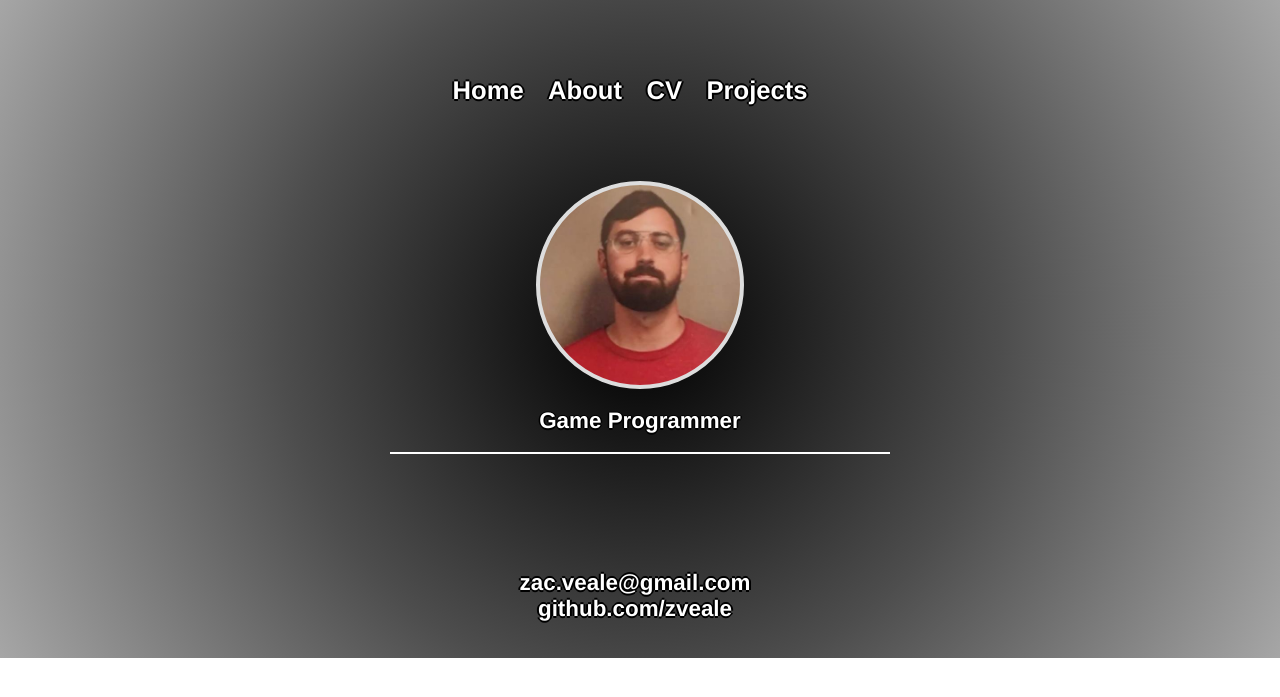
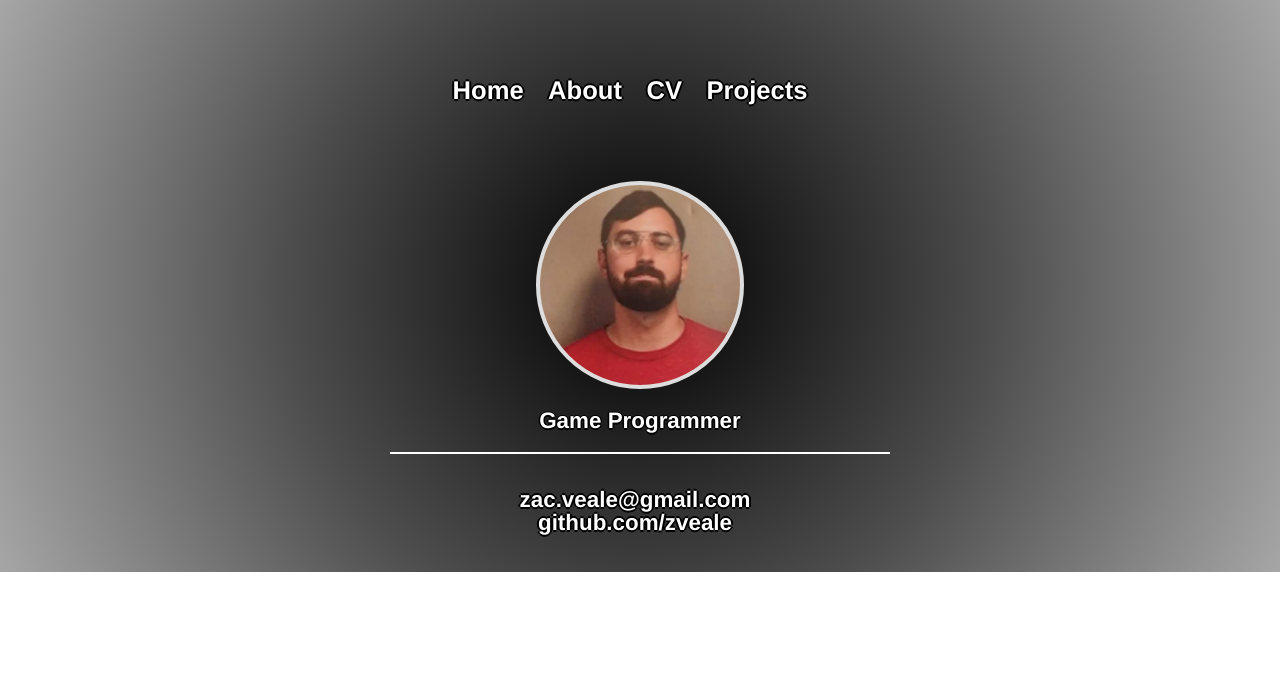
Before and after one commit to zveale/zveale.github.io, a Jekyll site: the page built from index.html, in a window 1280 px wide. Shown: the top 697 px of the page. Built offline with Jekyll 4.4.1, drawn with Linux system fonts in a browser that asks for light colours.

Commit message:
Update main.css

```diff
--- a/css/main.css
+++ b/css/main.css
@@ -26,8 +26,8 @@ nav ul {
 footer ul {
     font-family:'Helvetica', 'Arial', 'Sans-Serif';
     padding: 20px;
-	padding-top: 100px;
     list-style: none;
+	line-height: 20px;
     font-weight: bold;
 	color: white;
 	text-shadow: -1px 0 black, 0 1px black, 1px 0 black, 0 -1px black;
```
